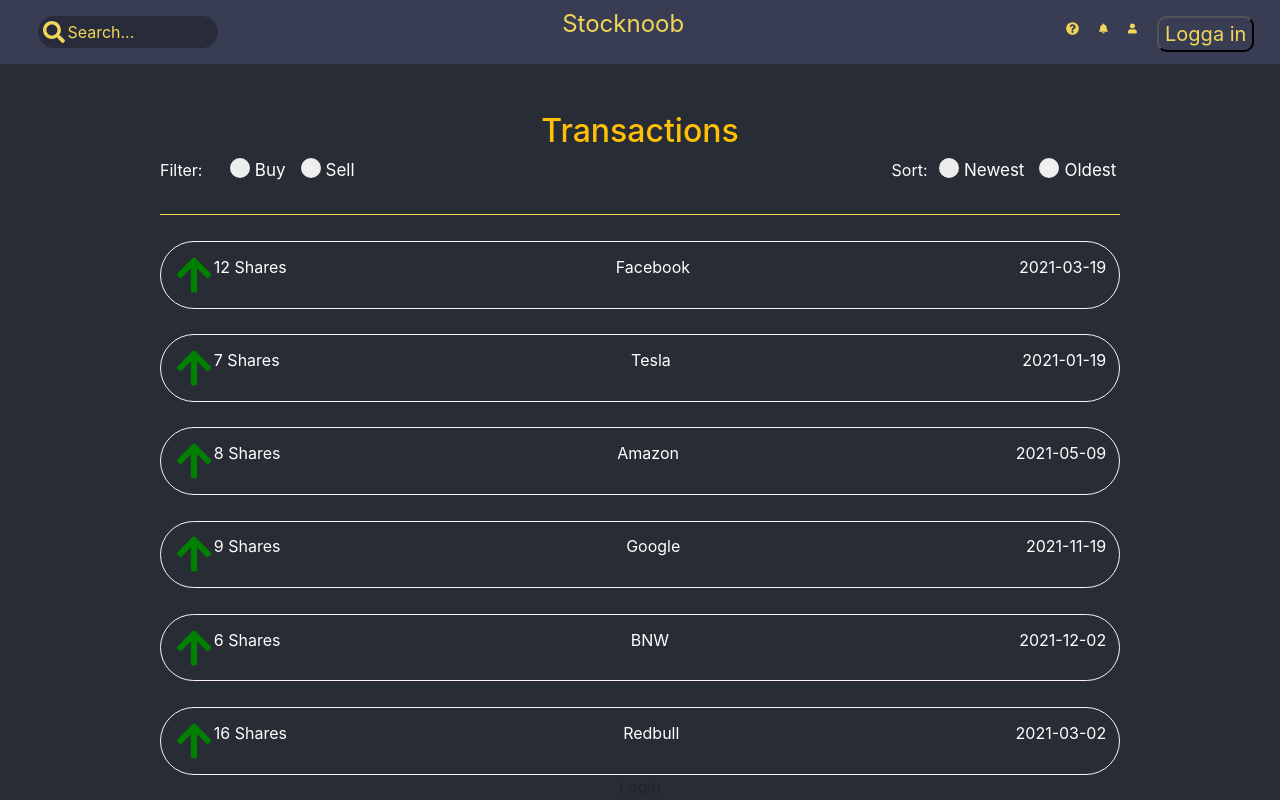
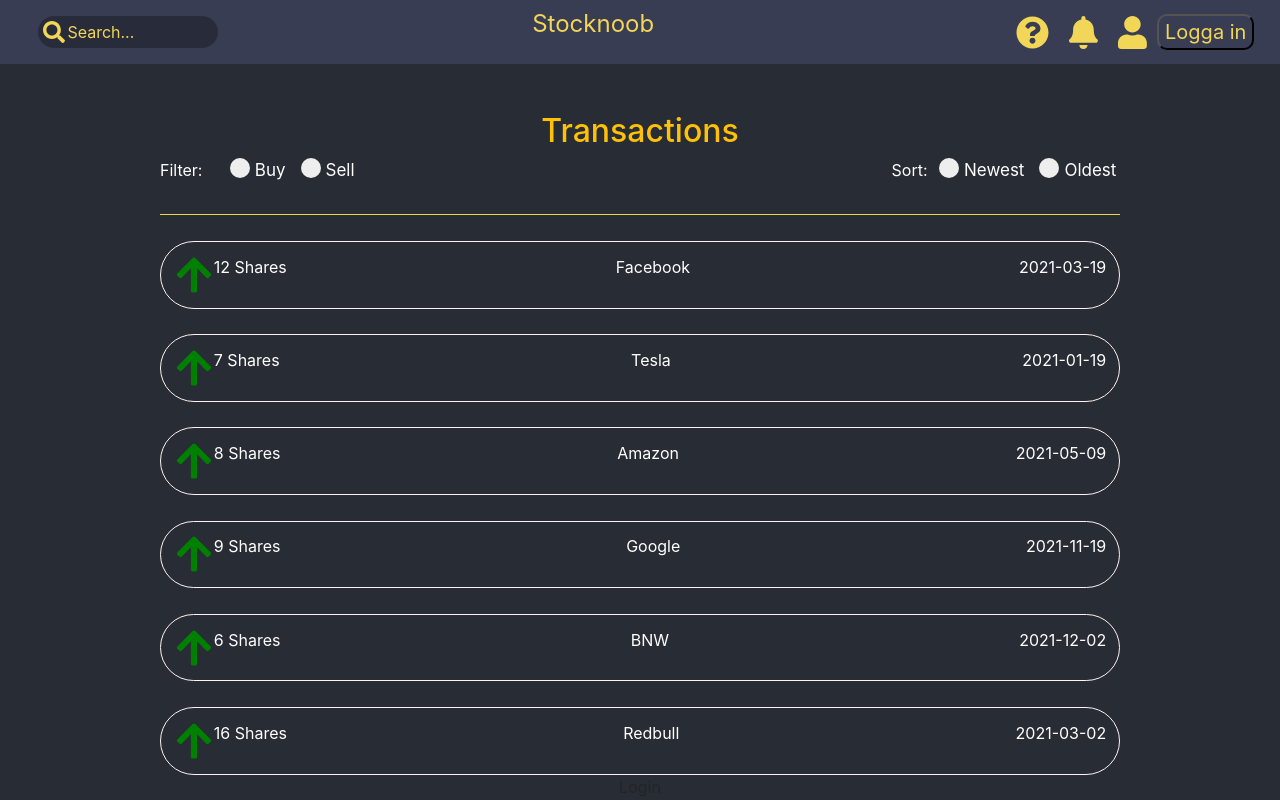
Before and after one commit to HawkieOne/StockNoobReact, a React (Create React App) app: page /transactionList in a window 1280 px wide. Shown: the top 800 px of the page. Built offline with nearby package versions, Linux system fonts and the light colour scheme.

Commit message:
Fixed sizing of the icons and aligned the login button with them

```diff
--- a/src/components/Header.css
+++ b/src/components/Header.css
@@ -11,13 +11,15 @@
 }
 
 .Header .right{
+    display: flex;
+    align-items: center;
     margin-right: 2%;
     font-size: 1.5rem;
 }
 
 .Header .right .icon{
     color: #F2D658;
-    padding-right: 20px;
+    margin: 10px;
     font-size: 33px;
 }
 
```
